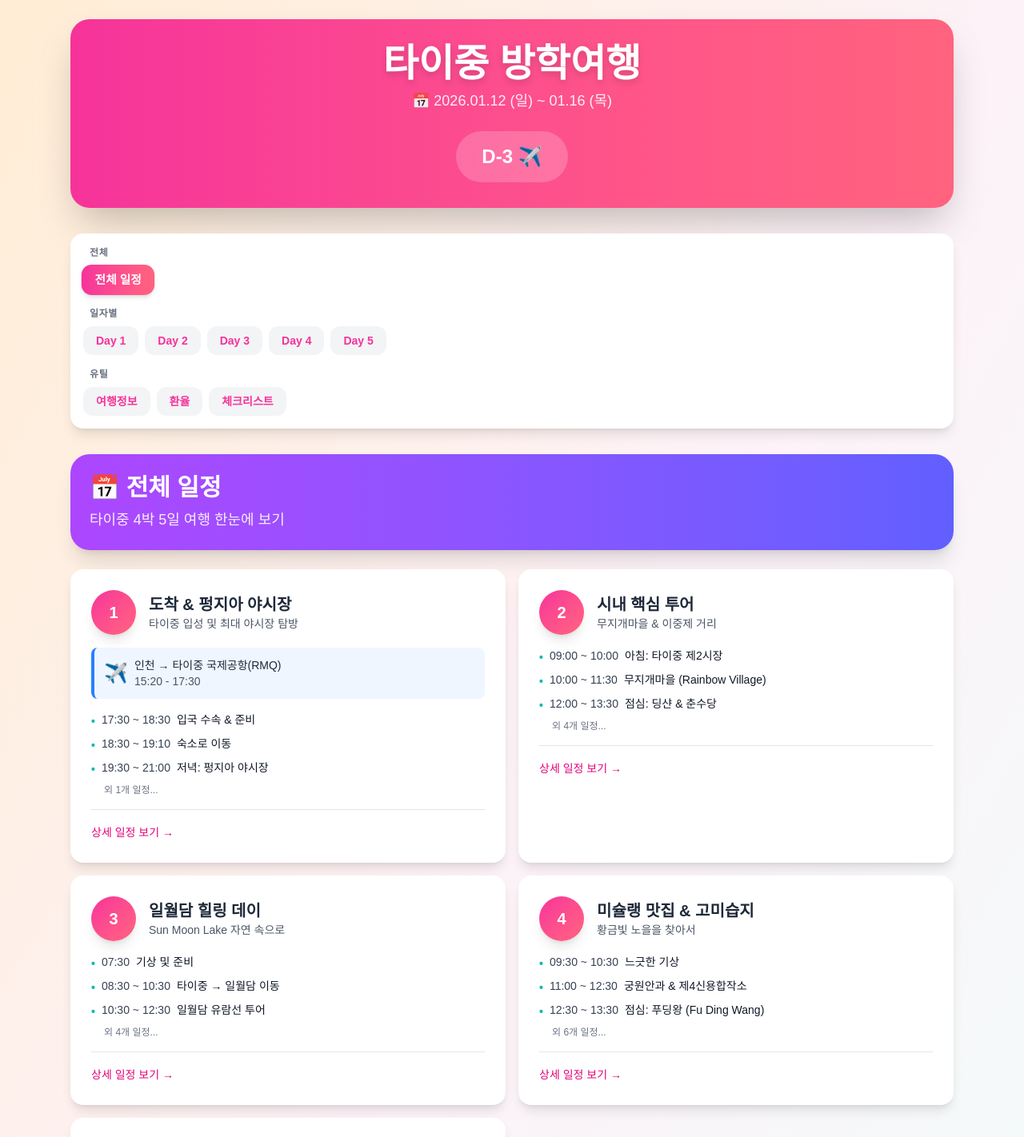
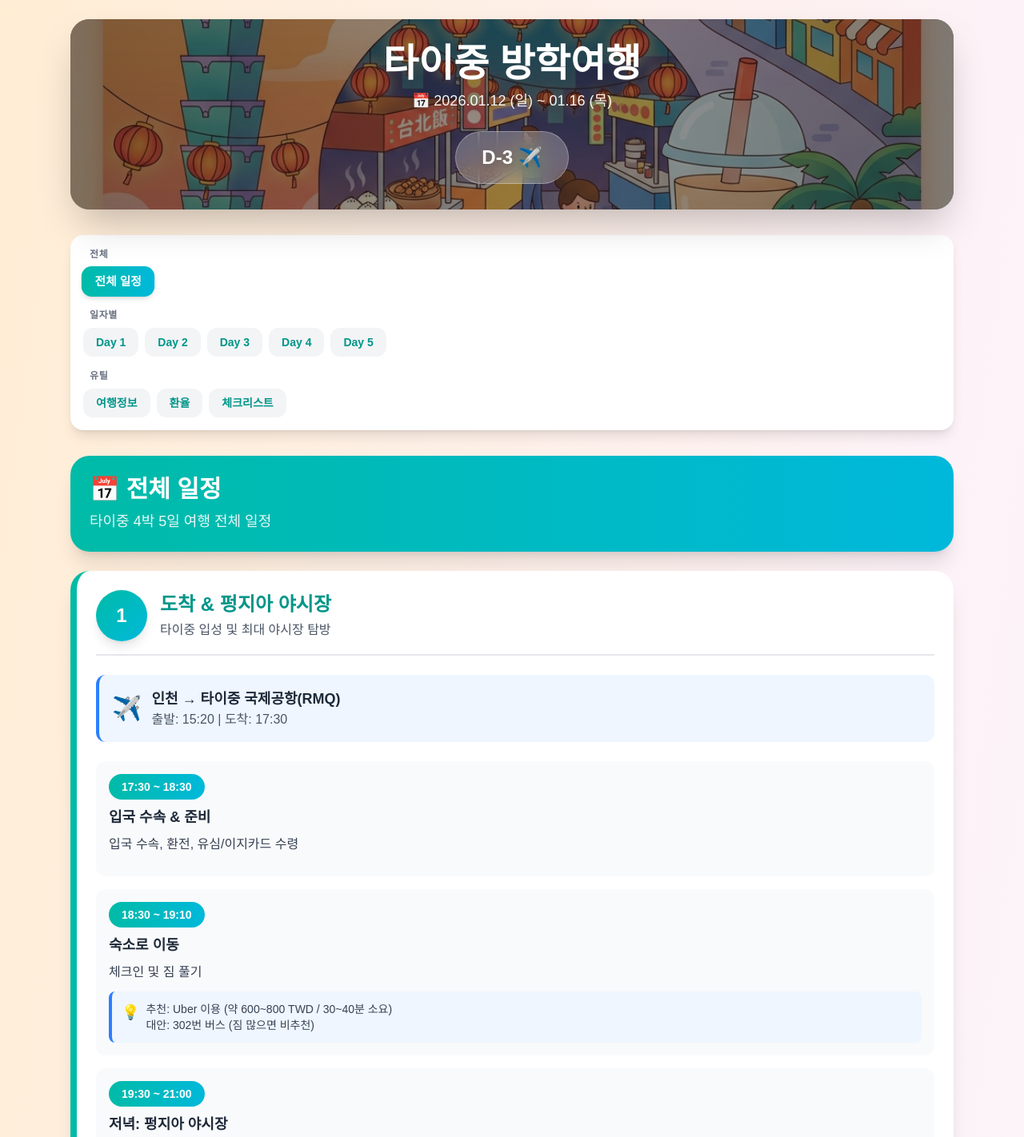
Before and after one commit to kimjkeun/visitplan, a Next.js app: page / in a window 1280 px wide. Shown: the top 1422 px of the page at 80% size. Built offline with nearby package versions, Linux system fonts and the light colour scheme.

Commit message:
Major UI update: Taiwan background image, teal color scheme, scrollable full schedule, improved route fallback

```diff
--- a/components/DaySchedule.tsx
+++ b/components/DaySchedule.tsx
@@ -11,14 +11,14 @@ interface Props {
 
 export default function DaySchedule({ schedule }: Props) {
   return (
-    <section className="bg-white rounded-3xl p-4 sm:p-6 md:p-8 shadow-xl border-l-8 border-gradient-to-b from-pink-500 to-teal-400 animate-fadeIn">
+    <section className="bg-white rounded-3xl p-4 sm:p-6 md:p-8 shadow-xl border-l-8 border-gradient-to-b from-teal-500 to-cyan-400 animate-fadeIn">
       {/* Day Header */}
       <div className="flex items-center gap-4 mb-8">
-        <div className="w-16 h-16 bg-gradient-to-br from-pink-500 to-rose-400 text-white rounded-full flex items-center justify-center text-2xl font-bold shadow-lg">
+        <div className="w-16 h-16 bg-gradient-to-br from-teal-500 to-cyan-500 text-white rounded-full flex items-center justify-center text-2xl font-bold shadow-lg">
           {schedule.dayNumber}
         </div>
         <div className="flex-1">
-          <h2 className="text-2xl sm:text-3xl font-bold text-pink-600 mb-1">{schedule.title}</h2>
+          <h2 className="text-2xl sm:text-3xl font-bold text-teal-600 mb-1">{schedule.title}</h2>
           <p className="text-gray-600 text-base sm:text-lg">{schedule.subtitle}</p>
         </div>
       </div>
--- a/components/FullSchedule.tsx
+++ b/components/FullSchedule.tsx
@@ -1,84 +1,123 @@
 'use client';
 
 import { tourData } from '@/lib/tourData';
-import { useTourStore } from '@/lib/store';
 
 export default function FullSchedule() {
-    const { setCurrentDay } = useTourStore();
-
     return (
         <div className="space-y-6">
             {/* 전체 일정 헤더 */}
-            <div className="bg-gradient-to-r from-purple-500 to-indigo-500 text-white p-6 rounded-3xl shadow-xl">
+            <div className="bg-gradient-to-r from-teal-500 to-cyan-500 text-white p-6 rounded-3xl shadow-xl">
                 <h2 className="text-3xl font-bold mb-2">📅 전체 일정</h2>
-                <p className="text-lg opacity-90">타이중 4박 5일 여행 한눈에 보기</p>
+                <p className="text-lg opacity-90">타이중 4박 5일 여행 전체 일정</p>
             </div>
 
-            {/* 일정 카드 그리드 */}
-            <div className="grid grid-cols-1 md:grid-cols-2 gap-4">
-                {tourData.map((day) => (
+            {/* 전체 일정 상세 */}
+            {tourData.map((day, dayIdx) => (
                 <div
                     key={day.id}
-                        onClick={() => setCurrentDay(day.id)}
-                        className="bg-white rounded-2xl p-6 shadow-lg hover:shadow-xl transition-all cursor-pointer border-2 border-transparent hover:border-pink-500 group"
+                    className="bg-white rounded-3xl p-6 shadow-xl border-l-8 border-teal-500"
                 >
-                        {/* Day 번호 */}
-                        <div className="flex items-center gap-4 mb-4">
-                            <div className="w-14 h-14 bg-gradient-to-br from-pink-500 to-rose-400 text-white rounded-full flex items-center justify-center text-xl font-bold shadow-lg group-hover:scale-110 transition-transform">
+                    {/* Day 헤더 */}
+                    <div className="flex items-center gap-4 mb-6 pb-4 border-b-2 border-gray-200">
+                        <div className="w-16 h-16 bg-gradient-to-br from-teal-500 to-cyan-500 text-white rounded-full flex items-center justify-center text-2xl font-bold shadow-lg">
                             {day.dayNumber}
                         </div>
                         <div className="flex-1">
-                                <h3 className="text-xl font-bold text-gray-800 group-hover:text-pink-600 transition-colors">
+                            <h3 className="text-2xl font-bold text-teal-600 mb-1">
                                 {day.title}
                             </h3>
-                                <p className="text-sm text-gray-600">{day.subtitle}</p>
+                            <p className="text-gray-600">{day.subtitle}</p>
                         </div>
                     </div>
 
                     {/* 항공편 정보 */}
                     {day.flight && (
-                            <div className="bg-blue-50 rounded-lg p-3 mb-4 border-l-4 border-blue-500">
-                                <div className="flex items-center gap-2 text-sm">
-                                    <span className="text-2xl">✈️</span>
+                        <div className="bg-blue-50 rounded-xl p-4 mb-6 border-l-4 border-blue-500">
+                            <div className="flex items-center gap-3">
+                                <span className="text-3xl">✈️</span>
                                 <div>
-                                        <p className="font-medium text-gray-800">
+                                    <p className="font-bold text-gray-800 text-lg">
                                         {day.flight.departure} → {day.flight.arrival}
                                     </p>
                                     <p className="text-gray-600">
-                                            {day.flight.departureTime} - {day.flight.arrivalTime}
+                                        출발: {day.flight.departureTime} | 도착: {day.flight.arrivalTime}
                                     </p>
                                 </div>
                             </div>
                         </div>
                     )}
 
-                        {/* 주요 일정 미리보기 */}
-                        <div className="space-y-2">
-                            {day.timeline.slice(0, 3).map((item, idx) => (
-                                <div key={idx} className="flex items-start gap-2 text-sm">
-                                    <span className="text-teal-500 font-bold mt-0.5">•</span>
-                                    <div className="flex-1">
-                                        <span className="text-gray-700">{item.time}</span>
-                                        <span className="text-gray-900 font-medium ml-2">{item.title}</span>
+                    {/* 타임라인 */}
+                    <div className="space-y-4">
+                        {day.timeline.map((item, itemIdx) => (
+                            <div
+                                key={itemIdx}
+                                className="bg-gray-50 rounded-xl p-4 hover:shadow-md transition-shadow"
+                            >
+                                {/* 시간 배지 */}
+                                <div className="inline-block bg-gradient-to-r from-teal-500 to-cyan-500 text-white px-4 py-1.5 rounded-full font-bold text-sm mb-2">
+                                    {item.time}
+                                </div>
+
+                                {/* 제목 */}
+                                <h4 className="text-lg font-bold text-gray-800 mb-2">
+                                    {item.title}
+                                </h4>
+
+                                {/* 상세 내용 */}
+                                {item.details && (
+                                    <p className="text-gray-700 whitespace-pre-line mb-3">
+                                        {item.details}
+                                    </p>
+                                )}
+
+                                {/* 위치 정보 */}
+                                {item.location && (
+                                    <div className="flex items-start gap-2 text-sm text-gray-600 mb-2">
+                                        <span className="text-red-500">📍</span>
+                                        <span>{item.location.name}</span>
+                                    </div>
+                                )}
+
+                                {/* 추천 음식 */}
+                                {item.mustEat && (
+                                    <div className="bg-pink-50 border-l-4 border-pink-500 p-3 rounded-lg mb-3">
+                                        <h5 className="font-bold text-pink-600 mb-2 text-sm">
+                                            {item.mustEat.title}
+                                        </h5>
+                                        <ul className="space-y-1">
+                                            {item.mustEat.items.map((food, foodIdx) => (
+                                                <li key={foodIdx} className="text-sm text-gray-700">
+                                                    {food}
+                                                </li>
+                                            ))}
+                                        </ul>
+                                    </div>
+                                )}
+
+                                {/* 팁 */}
+                                {item.tips && (
+                                    <div className="bg-blue-50 border-l-4 border-blue-500 p-3 rounded-lg">
+                                        <div className="flex items-start gap-2">
+                                            <span className="text-lg">💡</span>
+                                            <p className="text-sm text-gray-700 whitespace-pre-line flex-1">
+                                                {item.tips}
+                                            </p>
                                         </div>
                                     </div>
-                            ))}
-                            {day.timeline.length > 3 && (
-                                <p className="text-xs text-gray-500 ml-4">
-                                    외 {day.timeline.length - 3}개 일정...
-                                </p>
                                 )}
-                        </div>
-
-                        {/* 상세보기 버튼 */}
-                        <div className="mt-4 pt-4 border-t border-gray-200">
-                            <button className="text-pink-600 font-medium text-sm hover:text-pink-700 transition-colors">
-                                상세 일정 보기 →
-                            </button>
-                        </div>
                             </div>
                         ))}
                     </div>
+
+                    {/* Day 구분선 */}
+                    {dayIdx < tourData.length - 1 && (
+                        <div className="mt-6 pt-6 border-t-2 border-dashed border-gray-300 text-center">
+                            <span className="text-gray-400 text-sm">• • •</span>
+                        </div>
+                    )}
+                </div>
+            ))}
 
             {/* 여행 팁 */}
             <div className="bg-yellow-50 border-l-4 border-yellow-500 p-6 rounded-xl">
@@ -87,10 +126,10 @@ export default function FullSchedule() {
                     여행 팁
                 </h3>
                 <ul className="space-y-1 text-sm text-yellow-800">
-                    <li>• 각 일정 카드를 클릭하면 상세 정보를 볼 수 있습니다</li>
+                    <li>• 각 일정의 위치를 클릭하면 지도에서 확인할 수 있습니다</li>
                     <li>• 체크리스트에서 준비물을 미리 확인하세요</li>
                     <li>• 환율 계산기로 예산을 계획해보세요</li>
-                    <li>• 일정별 동선 지도로 이동 경로를 확인하세요</li>
+                    <li>• 일자별 페이지에서 동선 지도를 확인하세요</li>
                 </ul>
             </div>
         </div>
--- a/components/Header.tsx
+++ b/components/Header.tsx
@@ -56,33 +56,47 @@ export default function Header() {
   }, []);
 
   return (
-    <header className="bg-gradient-to-r from-pink-500 to-rose-400 text-white p-8 rounded-3xl shadow-2xl mb-8">
-      <div className="text-center">
-        <h1 className="text-4xl md:text-5xl font-bold mb-2 drop-shadow-lg">
+    <header className="relative bg-gray-800 text-white p-8 rounded-3xl shadow-2xl mb-8 overflow-hidden">
+      {/* Background Image */}
+      <div
+        className="absolute inset-0"
+        style={{
+          backgroundImage: 'url(/taiwan-header.png)',
+          backgroundSize: 'cover',
+          backgroundPosition: 'center',
+        }}
+      />
+
+      {/* Dark Overlay for text readability */}
+      <div className="absolute inset-0 bg-gradient-to-r from-black/50 via-black/40 to-black/50" />
+
+      {/* Content */}
+      <div className="relative z-10 text-center">
+        <h1 className="text-4xl md:text-5xl font-bold mb-2 drop-shadow-2xl">
           타이중 방학여행
         </h1>
-        <p className="text-md md:text-lg opacity-90 mt-2">
+        <p className="text-md md:text-lg opacity-95 mt-2 drop-shadow-lg">
           📅 2026.01.12 (일) ~ 01.16 (목)
         </p>
 
         {/* D-Day Counter */}
         <div className="mt-6">
           {tripEnded ? (
-            <div className="bg-white/20 backdrop-blur-sm px-8 py-4 rounded-full inline-block">
-              <div className="text-2xl font-bold">
+            <div className="bg-white/25 backdrop-blur-md px-8 py-4 rounded-full inline-block border border-white/30">
+              <div className="text-2xl font-bold drop-shadow-lg">
                 💝 즐거운 추억이 되셨길! 💝
               </div>
             </div>
           ) : daysRemaining !== null && (
-            <div className="bg-white/20 backdrop-blur-sm px-8 py-4 rounded-full inline-block">
+            <div className="bg-white/25 backdrop-blur-md px-8 py-4 rounded-full inline-block border border-white/30">
               {isOnTrip ? (
-                <div className="text-2xl font-bold">
+                <div className="text-2xl font-bold drop-shadow-lg">
                   🎉 여행 {daysRemaining}일차 진행 중! 🎉
                 </div>
               ) : daysRemaining === 0 ? (
-                <div className="text-2xl font-bold">🎊 오늘 출발! 🎊</div>
+                <div className="text-2xl font-bold drop-shadow-lg">🎊 오늘 출발! 🎊</div>
               ) : (
-                <div className="text-2xl font-bold">
+                <div className="text-2xl font-bold drop-shadow-lg">
                   D-{daysRemaining} ✈️
                 </div>
               )}
--- a/components/Navigation.tsx
+++ b/components/Navigation.tsx
@@ -51,8 +51,8 @@ export default function Navigation() {
                   className={`
                     px-4 py-2 rounded-xl font-bold transition-all text-sm
                     ${currentDay === item.id
-                      ? 'bg-gradient-to-r from-pink-500 to-rose-400 text-white shadow-md transform scale-105'
-                      : 'bg-gray-100 text-pink-500 hover:bg-pink-50 hover:shadow-md'
+                      ? 'bg-gradient-to-r from-teal-500 to-cyan-500 text-white shadow-md transform scale-105'
+                      : 'bg-gray-100 text-teal-600 hover:bg-teal-50 hover:shadow-md'
                     }
                   `}
                 >
```
Also changed, not shown: components/DayRouteMap.tsx (+24 -10 lines), public/taiwan-header.png (added). Lines whose indentation alone changed are shown as unchanged.
